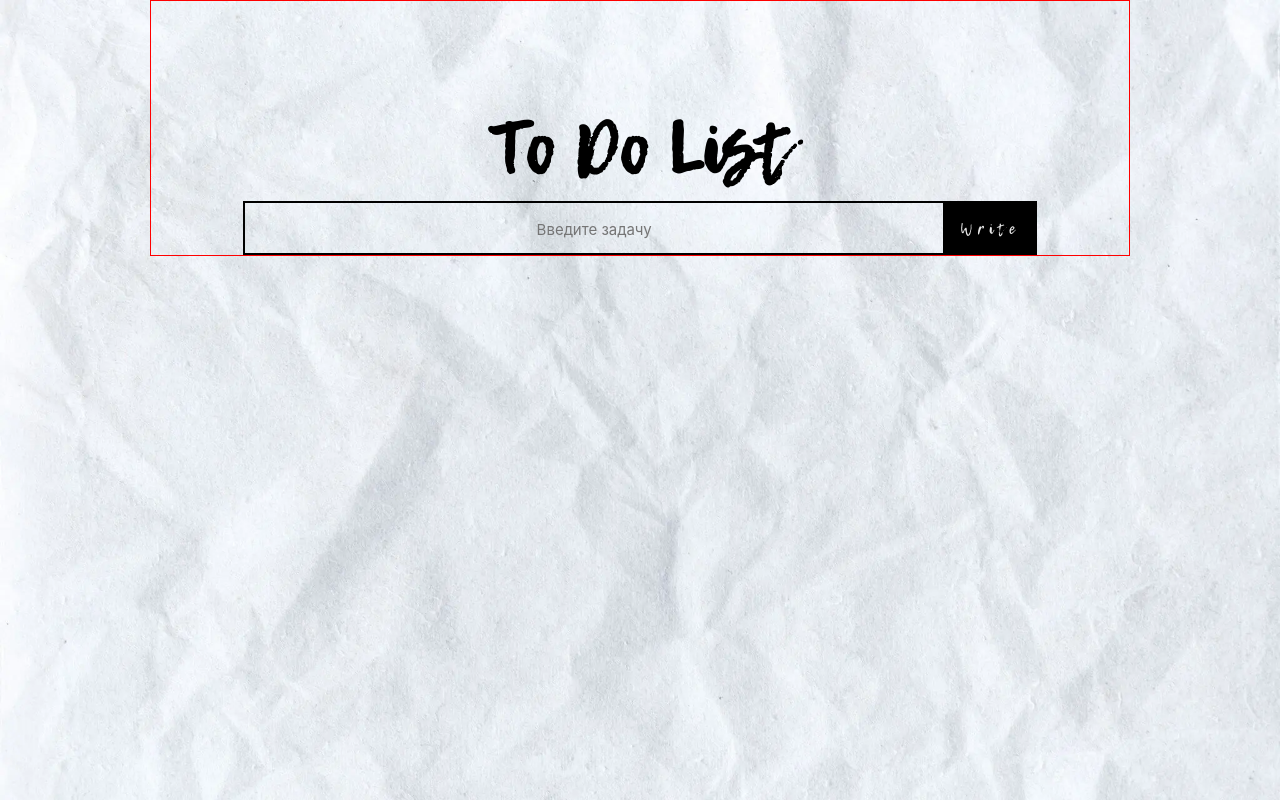
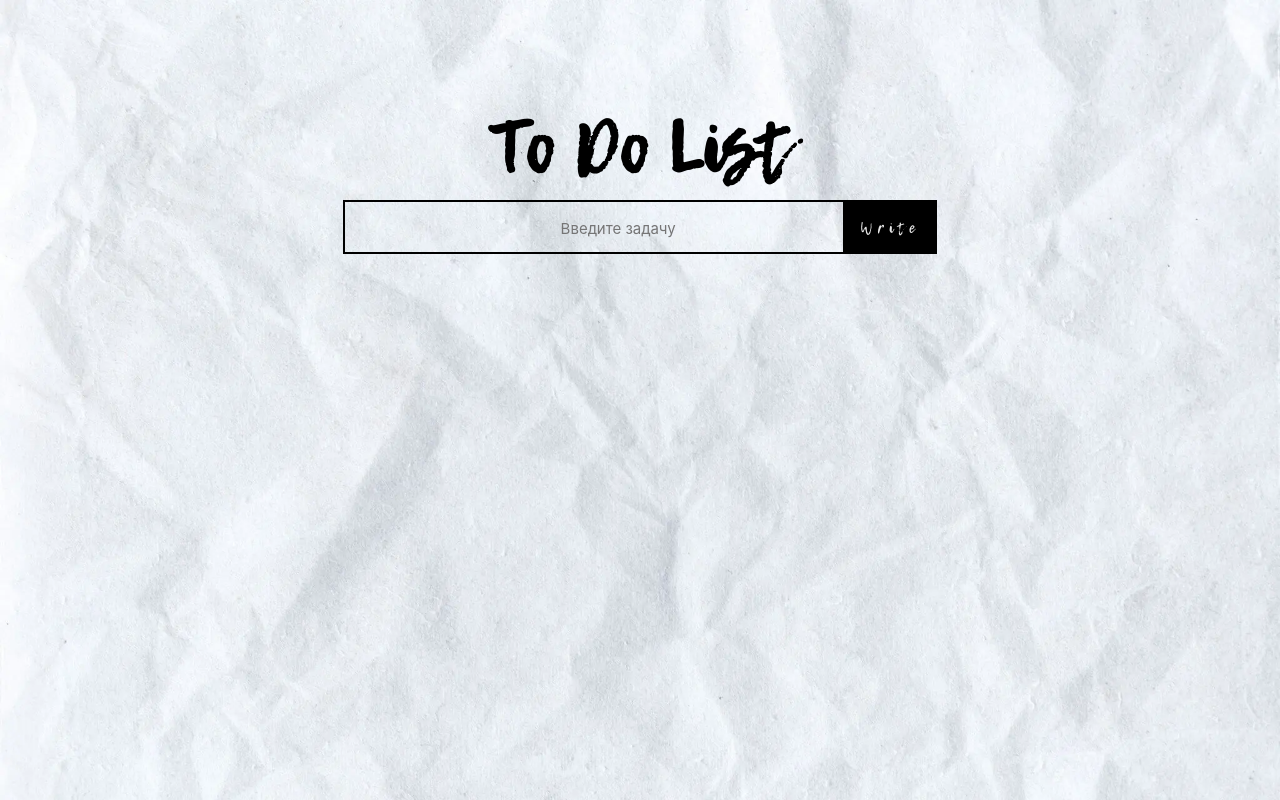
Before and after one commit to miliinbeer/todo-list, a React (Create React App) app: page / in a window 1280 px wide. Built offline with nearby package versions, Linux system fonts and the light colour scheme.

Commit message:
fix: chenge styles in input

```diff
--- a/src/app/styles.ts
+++ b/src/app/styles.ts
@@ -12,24 +12,10 @@ export const GlobalStyles = createGlobalStyle`
     margin: 0;
     padding: 0;
   }
-
-  input:focus::-webkit-input-placeholder {
-  color: transparent;
-  transition: all 0.5s;
-}
-:focus {
-  outline: none;
-  outline-offset: 0;
-}
-button {
-  border: none;
-  background: none;
-}
 `;
 
 export const Container = styled.div`
   max-width: 980px;
   margin: 0 auto;
-  padding: 0 auto;
-  border: 1px red solid;
+  padding: 0 10px;
 `;
--- a/src/shared/ui/input/styles.ts
+++ b/src/shared/ui/input/styles.ts
@@ -1,7 +1,7 @@
 import styled from "styled-components";
 
 export const Input = styled.input`
-  max-width: 700px;
+  max-width: 500px;
   width: 100%;
   padding: 5px 10px;
   color: black;
@@ -15,8 +15,17 @@ export const Input = styled.input`
   background: transparent;
 
   &::placeholder {
+    padding-left: 3rem;
     font-size: 15px;
     font-family: "Inter", sans-serif;
     letter-spacing: 0;
   }
+  &:focus::-webkit-input-placeholder {
+    color: transparent;
+    transition: all 0.5s;
+  }
+  &:focus {
+    outline: none;
+    outline-offset: 0;
+  }
 `;
```
